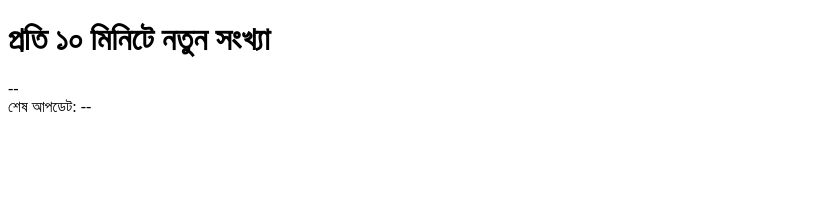
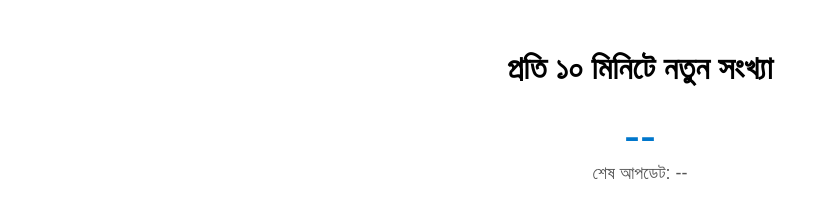
Before and after one commit to v5on/random-pulse, a plain HTML site: page index.html in a window 1280 px wide. Shown: the whole page, without its empty margins (0-830 px from the left). Drawn offline with Linux system fonts and the light colour scheme; no server answers.

Commit message:
Update index.html

```diff
--- a/index.html
+++ b/index.html
@@ -3,6 +3,11 @@
 <head>
   <meta charset="UTF-8">
   <title>র‍্যান্ডম পালস</title>
+  <style>
+    body { font-family: sans-serif; text-align: center; margin-top: 50px; }
+    #number { font-size: 48px; color: #0077cc; }
+    #time { font-size: 18px; color: #555; }
+  </style>
   <script>
     async function loadData() {
       const res = await fetch('data/latest.json');
```
